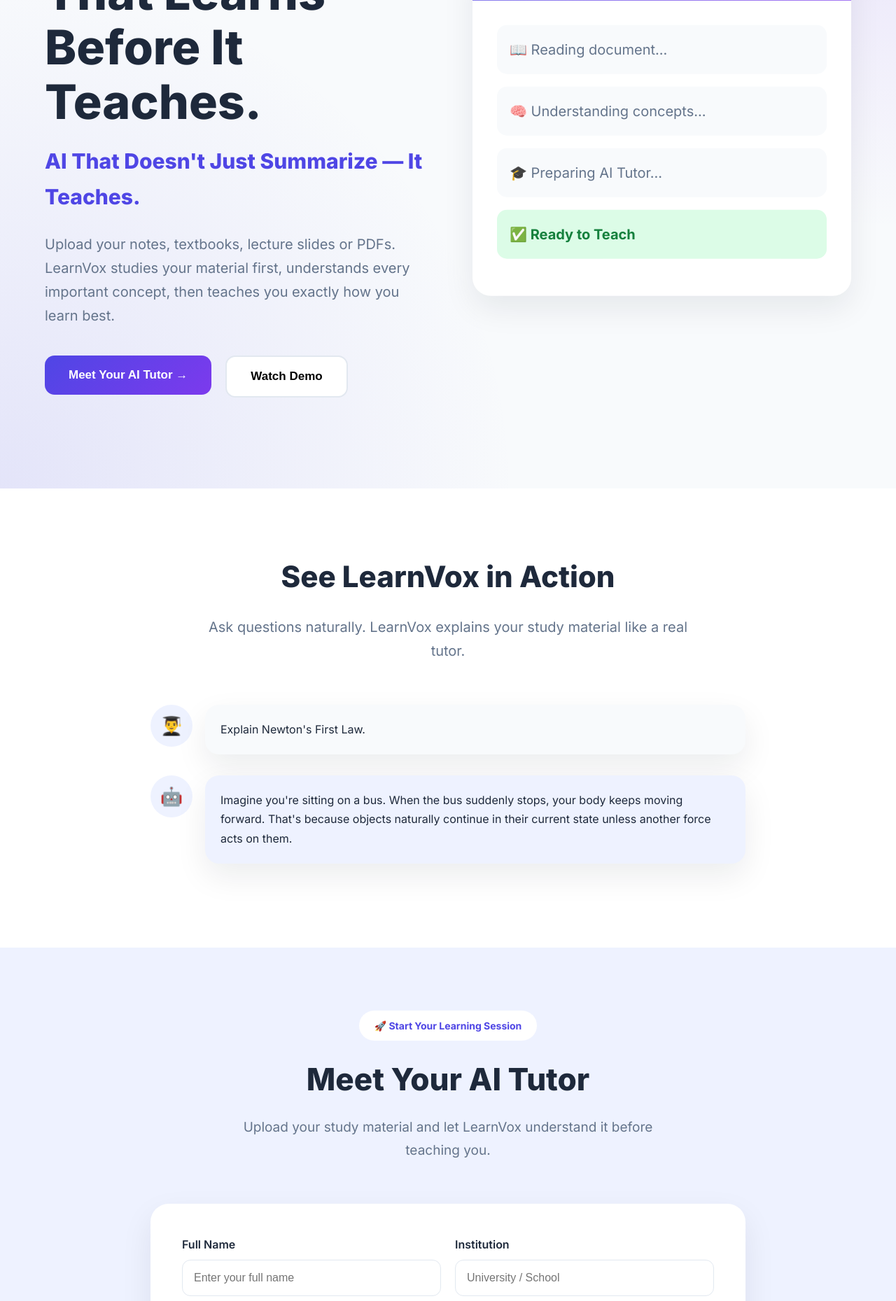
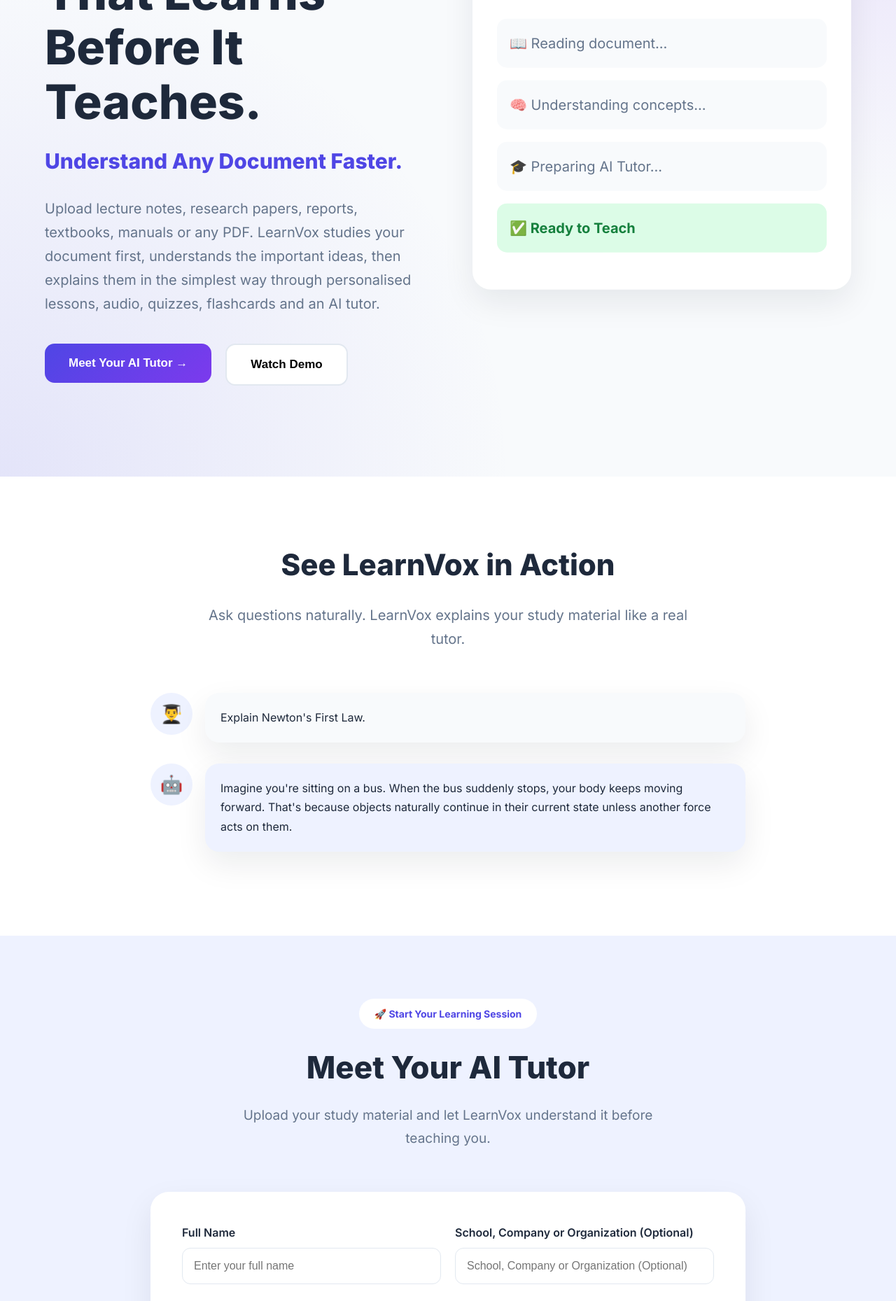
Before and after one commit to Frank-360/learnvox, a Flask app: page / in a window 1280 px wide. Shown: the part 428-2287 px from the top of the page at 70% size. Run offline with Flask 3, Linux system fonts and the light colour scheme; some libraries are stand-ins or nearby versions.

Commit message:
Broaden LearnVox onboarding and refine product positioning

```diff
--- a/app.py
+++ b/app.py
@@ -82,7 +82,7 @@ def upload():
     # -------------------------
 
     full_name = request.form["full_name"]
-    institution = request.form["institution"]
+    institution = request.form.get("institution", "").strip()
     email = request.form["email"]
 
     print("USER:", full_name)
--- a/templates/index.html
+++ b/templates/index.html
@@ -62,7 +62,7 @@
 
             <span class="badge">
 
-                ✨ AI Powered Learning
+                ✨ AI That Understands Before It Teaches
 
             </span>
 
@@ -74,17 +74,19 @@
 
             <h2>
 
-                AI That Doesn't Just Summarize — It Teaches.
+                Understand Any Document Faster.
 
             </h2>
 
             <p>
 
-                Upload your notes, textbooks, lecture slides or PDFs.
+                Upload lecture notes, research papers, reports,
+                textbooks, manuals or any PDF.
 
-                LearnVox studies your material first, understands every
-                important concept, then teaches you exactly how you
-                learn best.
+                LearnVox studies your document first, understands the
+                important ideas, then explains them in the simplest way
+                through personalised lessons, audio, quizzes,
+                flashcards and an AI tutor.
 
             </p>
 
@@ -295,15 +297,15 @@
 
                         <label>
 
-                            Institution
+                                School, Company or Organization (Optional)
 
                         </label>
 
-                        <input
+                       <input
                             type="text"
+                            id="institution"
                             name="institution"
-                            placeholder="University / School"
-                            required>
+                            placeholder="School, Company or Organization (Optional)">
 
                     </div>
 
```
